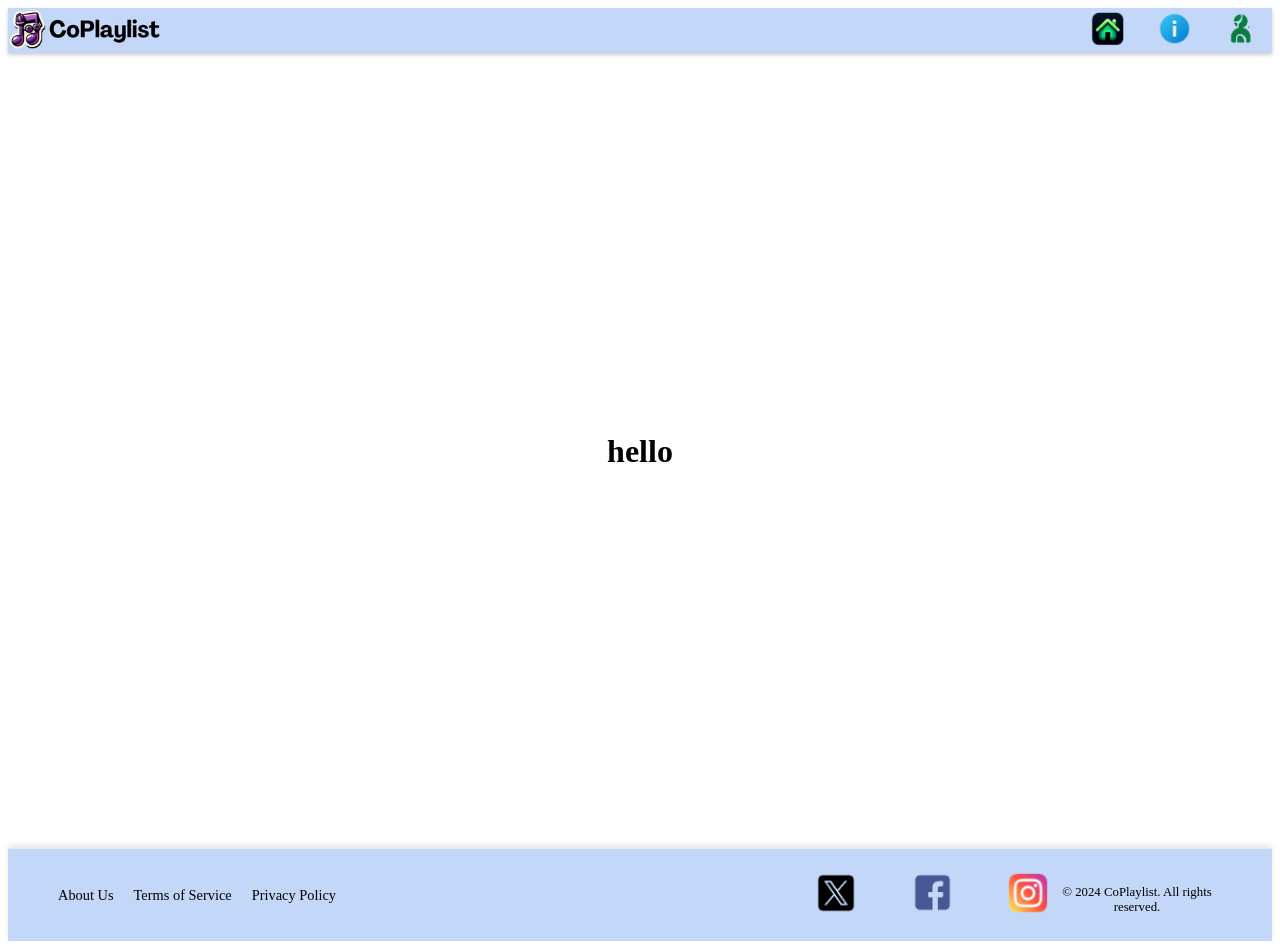
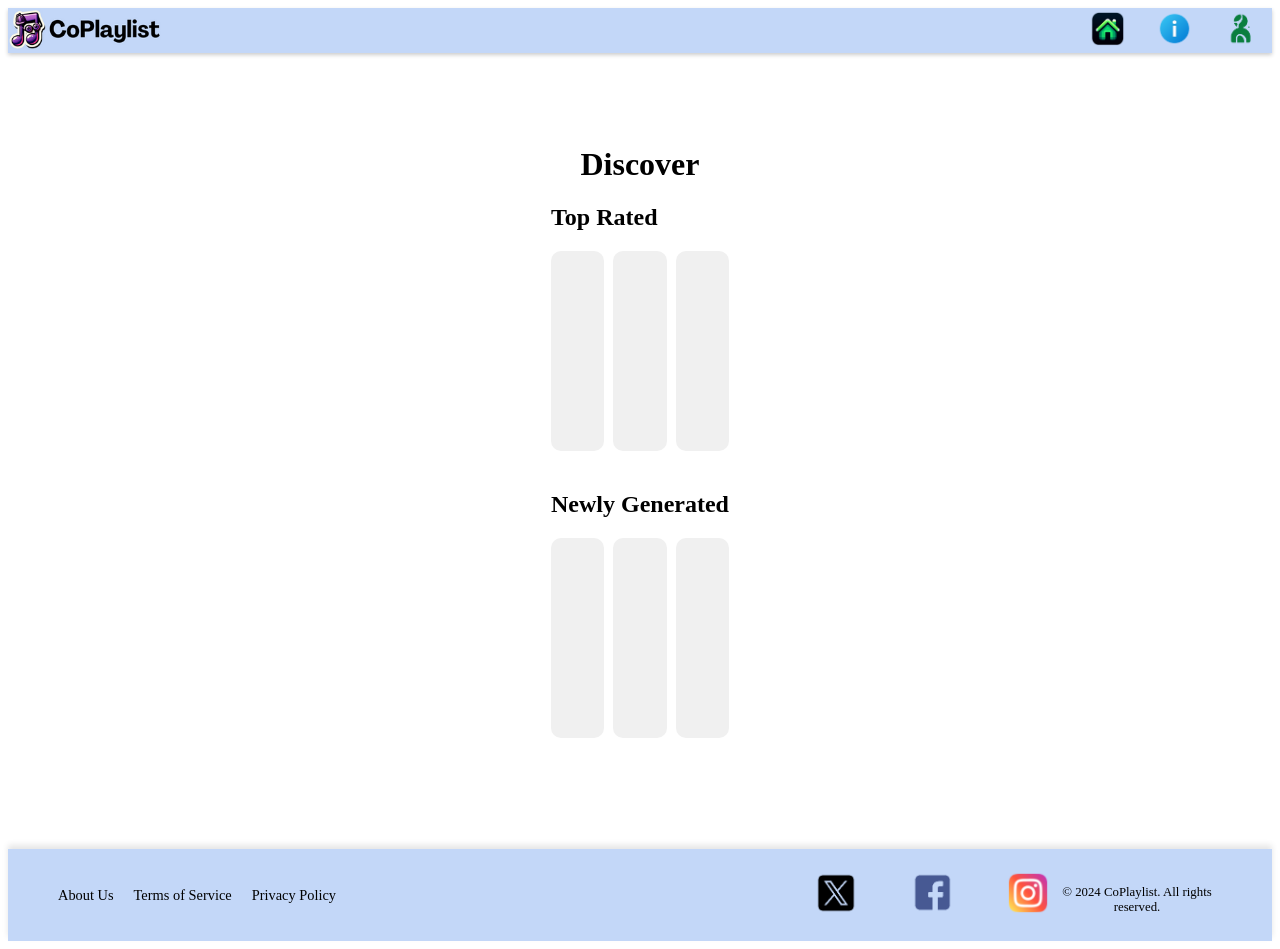
Before and after one commit to WuTangLan1/coplaylist, a Vue app: page /discover in a window 1280 px wide. Built offline with nearby package versions, Linux system fonts and the light colour scheme; no server answers.

Commit message:
baseline components

```diff
--- a/src/components/discover/newdisc/newdiscContainer.vue
+++ b/src/components/discover/newdisc/newdiscContainer.vue
@@ -1,14 +1,25 @@
 <!-- src\components\discover\newdisc\newdiscContainer.vue -->
 
-<script>
+<template>
+    <div class="newdisc-container">
+      <newdisc-playlist v-for="n in 3" :key="n" />
+    </div>
+  </template>
 
-</script>
+  <script>
+  import newdiscPlaylist from "@/components/discover/newdisc/newdiscPlaylist.vue";
 
-<template>
+  export default {
+    components: {
+      newdiscPlaylist,
+    },
+  };
+  </script>
 
-
-</template>
-
-<style scoped>
-
-</style>
+  <style scoped>
+  .newdisc-container {
+    display: flex;
+    justify-content: space-between;
+    width: 100%;
+  }
+  </style>
--- a/src/components/discover/newdisc/newdiscPlaylist.vue
+++ b/src/components/discover/newdisc/newdiscPlaylist.vue
@@ -1,14 +1,22 @@
 <!-- src\components\discover\newdisc\newdiscPlaylist.vue -->
 
-<script>
+<template>
+    <div class="newdisc-playlist">
+      <!-- Content for a newly generated playlist -->
+    </div>
+  </template>
 
-</script>
+  <script>
+  export default {
+    name: "newdiscPlaylist",
+  };
+  </script>
 
-<template>
-
-
-</template>
-
-<style scoped>
-
-</style>
+  <style scoped>
+  .newdisc-playlist {
+    width: 30%;
+    height: 200px;
+    background-color: #f0f0f0;
+    border-radius: 10px;
+  }
+  </style>
--- a/src/components/discover/toprated/topratedContainer.vue
+++ b/src/components/discover/toprated/topratedContainer.vue
@@ -1,14 +1,25 @@
 <!-- src\components\discover\toprated\topratedContainer.vue -->
 
-<script>
+<template>
+    <div class="toprated-container">
+      <toprated-playlist v-for="n in 3" :key="n" />
+    </div>
+  </template>
 
-</script>
+  <script>
+  import topratedPlaylist from "@/components/discover/toprated/topratedPlaylist.vue";
 
-<template>
+  export default {
+    components: {
+      topratedPlaylist,
+    },
+  };
+  </script>
 
-
-</template>
-
-<style scoped>
-
-</style>
+  <style scoped>
+  .toprated-container {
+    display: flex;
+    justify-content: space-between;
+    width: 100%;
+  }
+  </style>
--- a/src/components/discover/toprated/topratedPlaylist.vue
+++ b/src/components/discover/toprated/topratedPlaylist.vue
@@ -1,14 +1,21 @@
 <!-- src\components\discover\toprated\topratedPlaylist.vue -->
+<template>
+    <div class="toprated-playlist">
+      <!-- Content for a top-rated playlist -->
+    </div>
+  </template>
 
-<script>
+  <script>
+  export default {
+    name: "topratedPlaylist",
+  };
+  </script>
 
-</script>
-
-<template>
-
-
-</template>
-
-<style scoped>
-
-</style>
+  <style scoped>
+  .toprated-playlist {
+    width: 30%;
+    height: 200px;
+    background-color: #f0f0f0;
+    border-radius: 10px;
+  }
+  </style>
--- a/src/views/discoverView.vue
+++ b/src/views/discoverView.vue
@@ -1,14 +1,41 @@
 <!-- src\views\discoverView.vue -->
+<template>
+    <div class="discover-view">
+      <h1>Discover</h1>
+      <div class="section">
+        <h2>Top Rated</h2>
+        <toprated-container />
+      </div>
+      <div class="section">
+        <h2>Newly Generated</h2>
+        <newdisc-container />
+      </div>
+    </div>
+  </template>
 
-<script>
+  <script>
+  import topratedContainer from "@/components/discover/toprated/topratedContainer.vue";
+  import newdiscContainer from "@/components/discover/newdisc/newdiscContainer.vue";
 
-</script>
+  export default {
+    components: {
+      topratedContainer,
+      newdiscContainer,
+    },
+  };
+  </script>
 
-<template>
-    <h1> hello</h1>
-
-</template>
-
-<style scoped>
-
-</style>
+  <style scoped>
+  .discover-view {
+    padding: 20px;
+  }
+  .section {
+    margin-bottom: 40px;
+  }
+  h1 {
+    text-align: center;
+  }
+  h2 {
+    margin-bottom: 20px;
+  }
+  </style>
```
